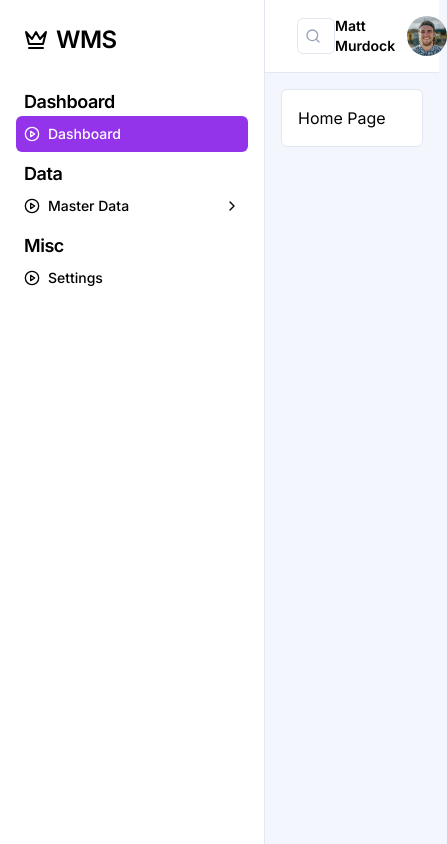
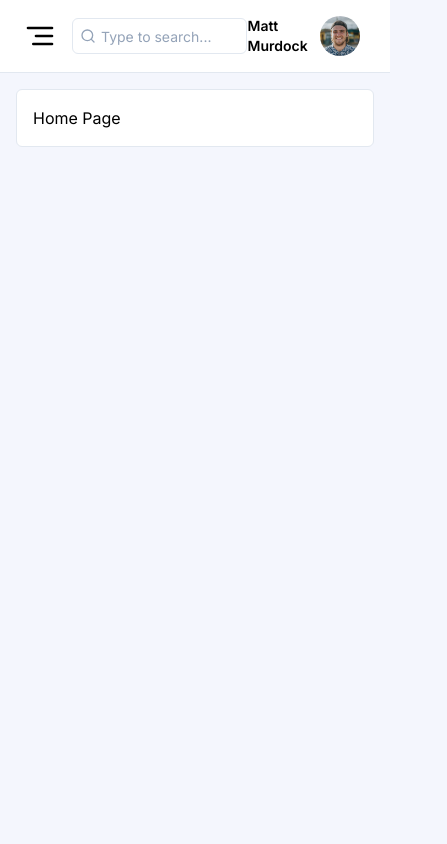
Before and after one commit to ImamAlfariziSyahputra/wms-next, a Next.js app: page / in a window 390 px wide. Shown: the whole page, 447 px wide, since content can reach past the window. Built offline with nearby package versions, Linux system fonts and the light colour scheme; what prettier-plugin-tailwindcss would draw is missing.

Commit message:
setup redux. sidebar responsiveness ok (open/close), etc

```diff
--- a/package.json
+++ b/package.json
@@ -10,6 +10,7 @@
   },
   "dependencies": {
     "@next/font": "13.1.6",
+    "@reduxjs/toolkit": "^1.9.2",
     "class-variance-authority": "^0.4.0",
     "clsx": "^1.2.1",
     "eslint": "8.33.0",
@@ -19,6 +20,7 @@
     "next": "13.1.6",
     "react": "18.2.0",
     "react-dom": "18.2.0",
+    "react-redux": "^8.0.5",
     "tailwind-merge": "^1.9.0",
     "tailwindcss-animate": "^1.0.5"
   },
@@ -27,6 +29,7 @@
     "postcss": "^8.4.21",
     "prettier": "^2.8.3",
     "prettier-plugin-tailwindcss": "^0.2.2",
-    "tailwindcss": "^3.2.4"
+    "tailwindcss": "^3.2.4",
+    "typescript": "^4.9.5"
   }
 }
--- a/src/components/layouts/Layout.jsx
+++ b/src/components/layouts/Layout.jsx
@@ -1,4 +1,5 @@
 import Sidebar from '@/components/layouts/sidebar/Sidebar';
+import { cn } from '@/lib/utils';
 import Topbar from './topbar/Topbar';
 
 export default function Layout({ children }) {
@@ -6,7 +7,7 @@ export default function Layout({ children }) {
     <div className='flex h-screen'>
       <Sidebar />
 
-      <div className='w-full'>
+      <div className={cn('w-full')}>
         <Topbar />
 
         <div className='p-4'>{children}</div>
--- a/src/components/layouts/sidebar/Sidebar.jsx
+++ b/src/components/layouts/sidebar/Sidebar.jsx
@@ -1,21 +1,49 @@
-import { Crown } from 'lucide-react';
+import { Crown, X } from 'lucide-react';
 import BaseSidebarItem from './BaseSidebarItem';
 import sidebarData from '@/data/sidebarData';
 import { useState } from 'react';
+import { cn } from '@/lib/utils';
+import { useDispatch, useSelector } from 'react-redux';
+import { toggleSidebar } from '@/redux/slices/appSlice';
 
 export default function Sidebar() {
+  const dispatch = useDispatch();
+  const { isSidebarOpen } = useSelector((state) => state.app);
   const [activeDropdown, setActiveDropdown] = useState({
     mainTitle: '',
     childsOpen: [],
   });
 
   return (
-    <aside className='h-full w-[265px] shrink-0 overflow-y-auto border-r border-slate-200 bg-white'>
+    <>
+      {/* Black Overlay */}
+      <div
+        className={cn(
+          'absolute inset-0 z-10 -translate-x-full bg-black/50 transition duration-300 md:hidden',
+          isSidebarOpen && 'translate-x-0'
+        )}
+        onClick={() => dispatch(toggleSidebar(false))}
+      />
+
+      <aside
+        className={cn(
+          'fixed z-10 h-full w-[265px] shrink-0 overflow-y-auto border-r border-slate-200 bg-white transition-[margin-left] duration-300 md:static',
+          isSidebarOpen ? 'ml-0' : '-ml-[265px]'
+        )}
+      >
         {/* Logo */}
-      <div className='px-6 py-6'>
+        <div className='flex items-center justify-between px-6 py-6'>
           <p className='flex items-center text-2xl font-semibold tracking-tight'>
-          <Crown className='mr-2' /> WMS
+            <Crown className='mr-2 h-8 w-8' /> WMS
           </p>
+
+          <X
+            className={cn(
+              'h-8 w-8 cursor-pointer md:hidden',
+              isSidebarOpen ? 'inline-block' : 'hidden'
+            )}
+            onClick={() => dispatch(toggleSidebar(false))}
+          />
         </div>
 
         {/* Menu */}
@@ -30,5 +58,6 @@ export default function Sidebar() {
           ))}
         </div>
       </aside>
+    </>
   );
 }
--- a/src/components/layouts/topbar/Topbar.jsx
+++ b/src/components/layouts/topbar/Topbar.jsx
@@ -1,10 +1,33 @@
-import { Search } from 'lucide-react';
+import { AlignLeft, AlignRight, Search } from 'lucide-react';
 import Image from 'next/image';
 import profileImg from 'public/face.jpg';
+import { toggleSidebar } from '@/redux/slices/appSlice';
+import { useDispatch, useSelector } from 'react-redux';
+import { cn } from '@/lib/utils';
 
 export default function Topbar() {
+  const dispatch = useDispatch();
+  const { isSidebarOpen } = useSelector((state) => state.app);
+
   return (
-    <div className='flex items-center justify-between border-b border-slate-200 bg-white px-8 py-4'>
+    <div className='flex items-center justify-between border-b border-slate-200 bg-white py-4 pl-6 pr-8'>
+      <div className='flex items-center gap-x-4'>
+        {/* Menu Button */}
+        <AlignLeft
+          className={cn(
+            'h-8 w-8 shrink-0 cursor-pointer',
+            isSidebarOpen ? 'inline-block' : 'hidden'
+          )}
+          onClick={() => dispatch(toggleSidebar(false))}
+        />
+        <AlignRight
+          className={cn(
+            'h-8 w-8 shrink-0 cursor-pointer',
+            isSidebarOpen ? 'hidden' : 'inline-block'
+          )}
+          onClick={() => dispatch(toggleSidebar(true))}
+        />
+
         {/* Search Input */}
         <div className='relative'>
           <Search className='absolute left-[.5rem] top-[50%] h-4 w-4 -translate-y-[50%] text-slate-400' />
@@ -13,6 +36,7 @@ export default function Topbar() {
             className='h-9 w-full max-w-[17rem] rounded-md border border-slate-200 px-3 pl-7 pr-2 text-sm placeholder:text-slate-400 focus:border-slate-400 focus:outline-none'
             placeholder='Type to search...'
           />
+        </div>
       </div>
 
       {/* Avatar */}
--- a/src/pages/_app.jsx
+++ b/src/pages/_app.jsx
@@ -1,10 +1,12 @@
 import '@/styles/globals.css';
 import Head from 'next/head';
+import { Provider } from 'react-redux';
 import Layout from '@/components/layouts/Layout';
+import { store } from '@/redux/store';
 
 export default function App({ Component, pageProps }) {
   return (
-    <>
+    <Provider store={store}>
       <Head>
         <title>WMS App</title>
         <link rel='icon' href='/favicon.ico' />
@@ -13,6 +15,6 @@ export default function App({ Component, pageProps }) {
       <Layout>
         <Component {...pageProps} />
       </Layout>
-    </>
+    </Provider>
   );
 }
--- /dev/null
+++ b/src/redux/slices/appSlice.js
@@ -0,0 +1,26 @@
+import { createSlice } from '@reduxjs/toolkit/';
+
+const appSlice = createSlice({
+  name: 'app',
+  initialState: {
+    isAnimating: false,
+    isSidebarOpen: false,
+  },
+  reducers: {
+    setIsAnimating: (state, action) => {
+      state.isAnimating = action.payload;
+    },
+    toggleSidebar: (state, action) => {
+      if (action.payload === false) {
+        state.isSidebarOpen = false;
+        return;
+      }
+
+      state.isSidebarOpen = !state.isSidebarOpen;
+    },
+  },
+});
+
+export const { setIsAnimating, toggleSidebar } = appSlice.actions;
+
+export default appSlice.reducer;
--- /dev/null
+++ b/src/redux/store.js
@@ -0,0 +1,8 @@
+import { configureStore } from '@reduxjs/toolkit';
+import appReducer from '@/redux/slices/appSlice';
+
+export const store = configureStore({
+  reducer: {
+    app: appReducer,
+  },
+});
```
Also changed, not shown: 1 other file (tests, documents, lock files or other folders). Lines whose indentation alone changed are shown as unchanged.
